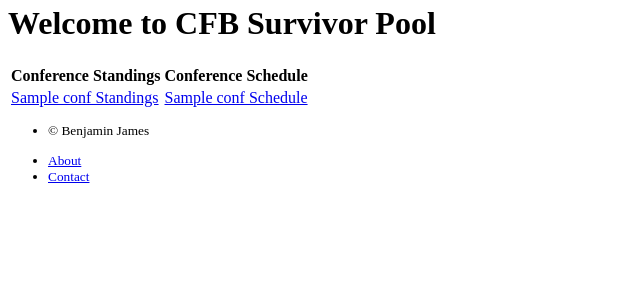
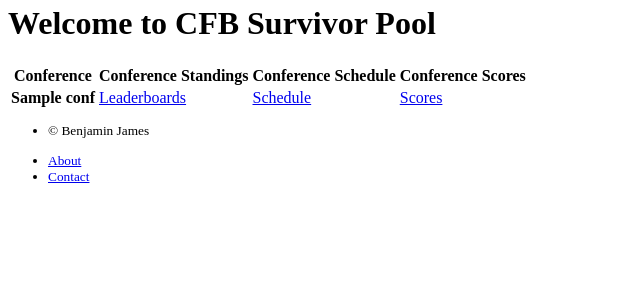
Before and after one commit to benjamin-james/cfb_survivor_pool, a Flask app: template cfb_survivor_pool/templates/public/home.html in a window 1280 px wide. Shown: the part 165-465 px from the top of the page, without its empty margins (0-640 px from the left). Run offline with Flask 2, Linux system fonts and the light colour scheme; the template is opened without the code that fills it: most values are stand-ins (such as "Sample title", 1, 10 or a date in 2020); form fields are guessed from the names that the template uses; parts of the project's set-up code (start-up, migrations or seed data) failed here and were passed over.

Commit message:
Games; timezones; revised homepage to include games

```diff
--- a/cfb_survivor_pool/public/views.py
+++ b/cfb_survivor_pool/public/views.py
@@ -156,14 +156,32 @@ def get_picks():
     all_picks = db.session.query(Pick).all()
     return render_template("public/picks.html", picks=all_picks)
 
+def render_games(all_games):
+    import pytz
+    return render_template("public/games.html", games=[(g.id, g.home_id, g.away_id, g.home_points, g.away_points, g.home_team, g.away_team, g.start_date.astimezone(pytz.timezone('US/Eastern'))) for g in all_games])
+
 @blueprint.route("/games/<year>")
 def get_games(year):
-    year = dt.datetime.utcnow().year
-    # all_games = db.session.query(Game, Team).filter(and_(Game.season == year,
-    #                                                      or_(Team.id == Game.away_id,
-    #                                                          Team.id == Game.home_id))).all()
-    all_games = db.session.query(Game).filter(Game.start_date > dt.date(year, month=1, day=1)).all()
-    return render_template("public/games.html", games=[(g.id, g.home_id, g.away_id, g.home_points, g.away_points, g.home_team, g.away_team, g.start_date) for g in all_games])
+    all_games = db.session.query(Game).filter(Game.season == year).all()
+    return render_games(all_games)
+
+@blueprint.route("/scores")
+def get_scores():
+    return get_games(dt.datetime.utcnow().year)
+
+@blueprint.route("/games/<year>/<conference>")
+def get_games_conference(year, conference):
+    all_games = Game.query.join(Game.away_team,
+                                Game.home_team,
+                                aliased=True).filter(and_(Game.season == year,
+                                                          or_(Game.away_team.has(conference=conference),
+                                                              Game.home_team.has(conference=conference)))).all()
+    return render_games(all_games)
+
+@blueprint.route("/scores/<conference>")
+def get_scores_conference(conference):
+    return get_games_conference(year=dt.datetime.utcnow().year, conference=conference)
+
 
 @blueprint.route("/update_teams_games/<year>", methods=["GET", "POST"])
 @login_required
--- a/cfb_survivor_pool/templates/public/games.html
+++ b/cfb_survivor_pool/templates/public/games.html
@@ -16,6 +16,11 @@
     <table class="table table-striped table-bordered table-responsive">
       <thead>
 	<tr>
+	  <th scope="col">Home</th>
+	  <th scope="col">Home Score</th>
+	  <th scope="col">Away Score</th>
+	  <th scope="col">Away</th>
+	  <th scope="col">Start Date (Eastern Time)</th>
 	</tr>
       </thead>
       <tbody>
--- a/cfb_survivor_pool/templates/public/home.html
+++ b/cfb_survivor_pool/templates/public/home.html
@@ -11,18 +11,22 @@
 {% if conferences %}
 <div class="container">
   <div class="table-responsive">
-    <table class="table table-striped table-sm">
+    <table class="table table-striped table-sm table-responsive">
       <thead>
 	<tr>
-	  <th>Conference Standings</th>
-	  <th>Conference Schedule</th>
+	  <th scope="col">Conference</th>
+	  <th scope="col">Conference Standings</th>
+	  <th scope="col">Conference Schedule</th>
+	  <th scope="col">Conference Scores</th>
 	</tr>
       </thead>
       <tbody>
 	{% for conf in conferences %}
 	<tr>
-	  <td><a href="/standings/{{year}}/{{conf}}">{{conf}} Standings</a></td>
-	  <td><a href="/schedule/{{year}}/{{conf}}">{{conf}} Schedule</a></td>
+	  <th scope="row">{{conf}}</th>
+	  <td><a href="/standings/{{year}}/{{conf}}">Leaderboards</a></td>
+	  <td><a href="/schedule/{{year}}/{{conf}}">Schedule</a></td>
+	  <td><a href="/games/{{year}}/{{conf}}">Scores</a></td>
 	</tr>
 	{% endfor %}
       </tbody>
```
Also changed, not shown: cfb_survivor_pool/templates/layout.html (line endings or trailing spaces).
